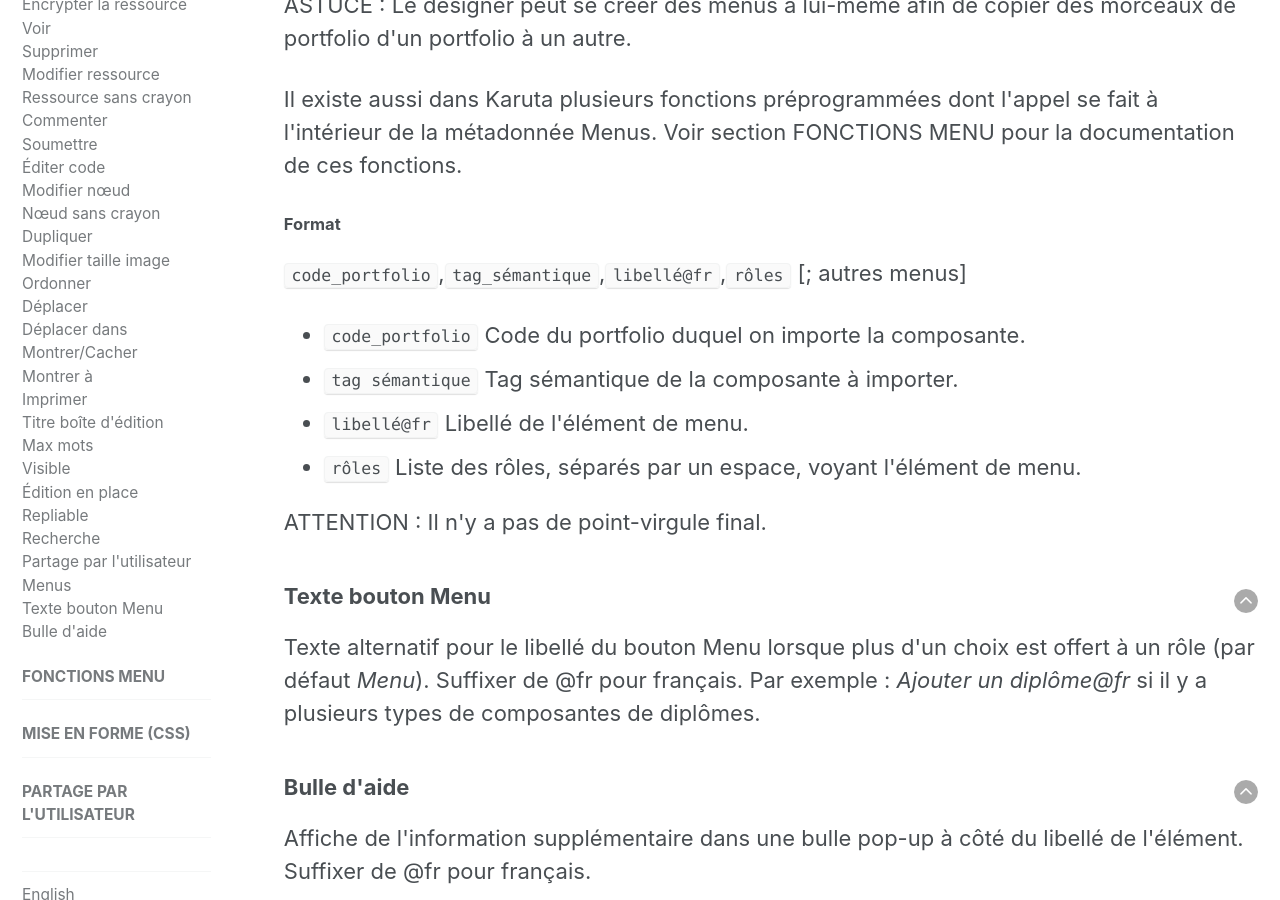
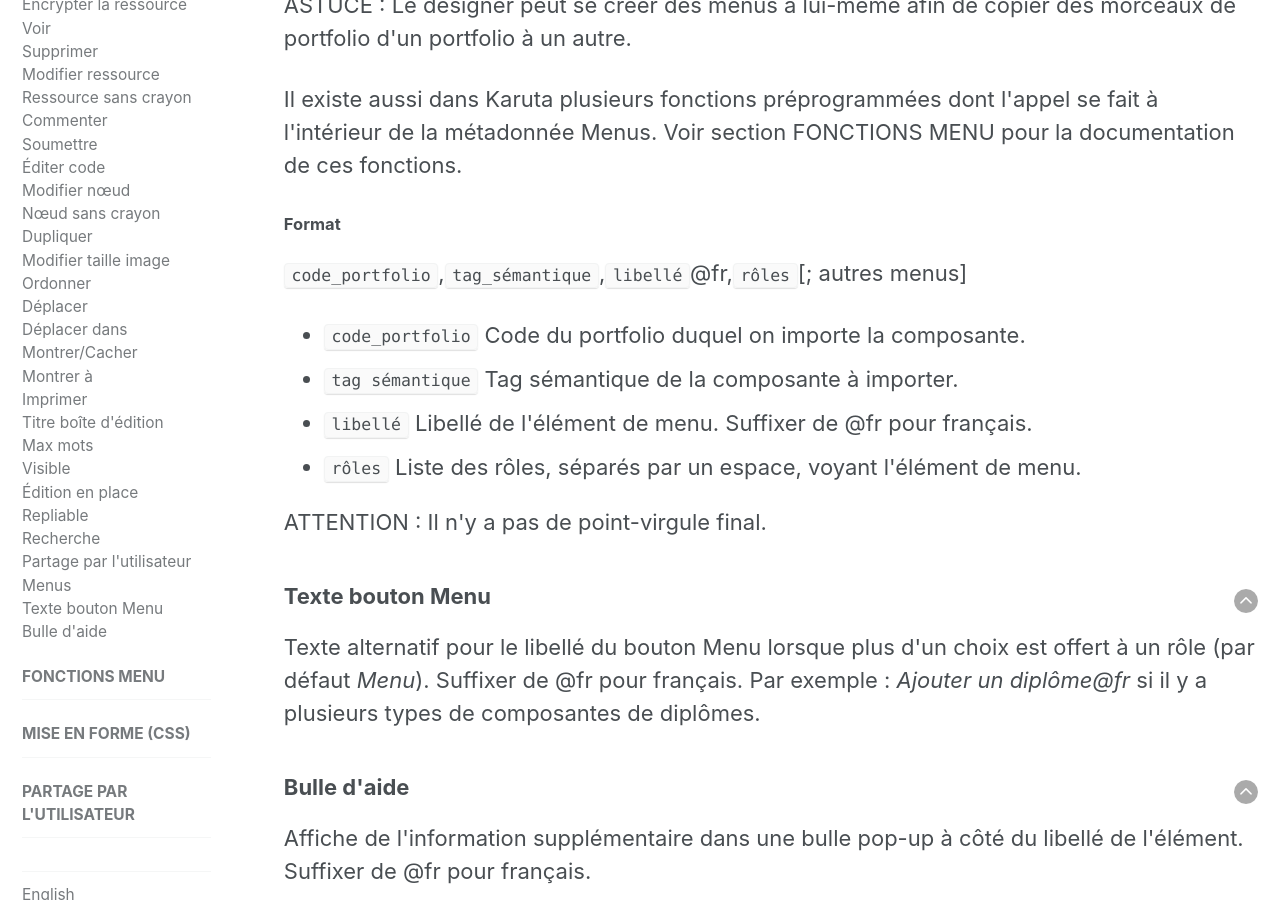
Before and after one commit to karutaproject/karuta-frontend-documentation, a Jekyll site: the page built from _pages/metadata_fr.html, in a window 1280 px wide and 900 px high, scrolled down 12912 px. Built offline with Jekyll 4.4.1, drawn with Linux system fonts in a browser that asks for light colours.

Commit message:
corrections

```diff
--- a/_pages/metadata_fr.html
+++ b/_pages/metadata_fr.html
@@ -440,8 +440,7 @@ sidebar:
 	</p>
 	<h4>Format de la recherche pour un élément Get_Get_Resource</h4>
 	<p>
-		<code>code_portfolio</code>.<code>position</code>.<code>tag_sémantique1</code>.
-		<code>tag_sémantique2</code>.<code>label</code>
+		<code>code_portfolio</code>.<code>position</code>.<code>tag_sémantique1</code>.<code>tag_sémantique2</code>.<code>label</code>
 	</p>
 	<ul>
 		<li>
@@ -573,13 +572,12 @@ sidebar:
 	</p>
 	<h4>Format</h4>
 	<p>
-		<code>code_portfolio</code>,<code>tag_sémantique</code>,<code>libellé@fr</code>,<code>rôles</code>
-		[;&nbsp;autres menus]
+		<code>code_portfolio</code>,<code>tag_sémantique</code>,<code>libellé</code>@fr,<code>rôles</code>[;&nbsp;autres menus]
 	</p>
 	<ul>
 		<li><code>code_portfolio</code> Code du portfolio duquel on importe la composante.</li>
 		<li><code>tag sémantique</code> Tag sémantique de la composante à importer.</li>
-		<li><code>libellé@fr</code> Libellé de l'élément de menu.</li>
+		<li><code>libellé</code> Libellé de l'élément de menu. Suffixer de @fr pour français.</li>
 		<li><code>rôles</code> Liste des rôles, séparés par un espace, voyant l'élément de menu.</li>
 	</ul>
 	<p>
```
